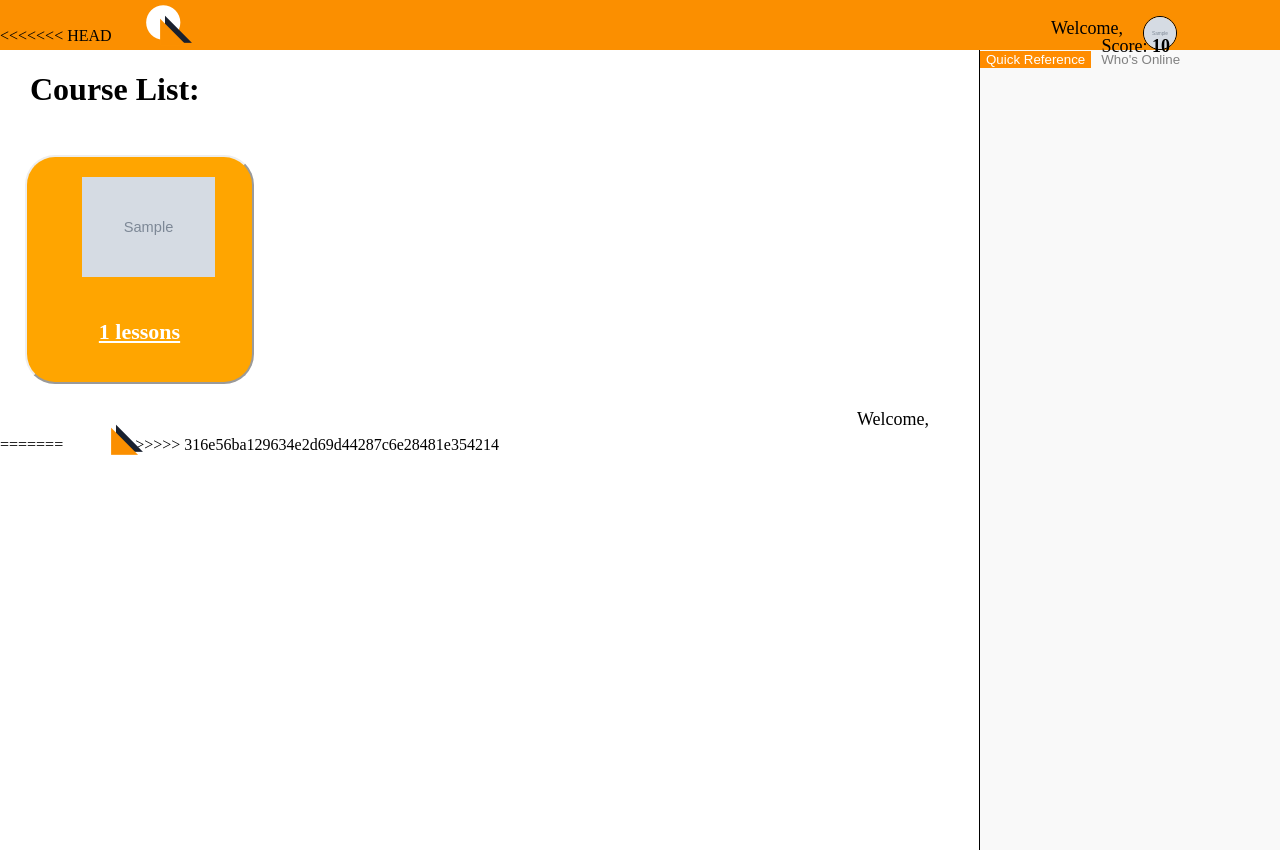
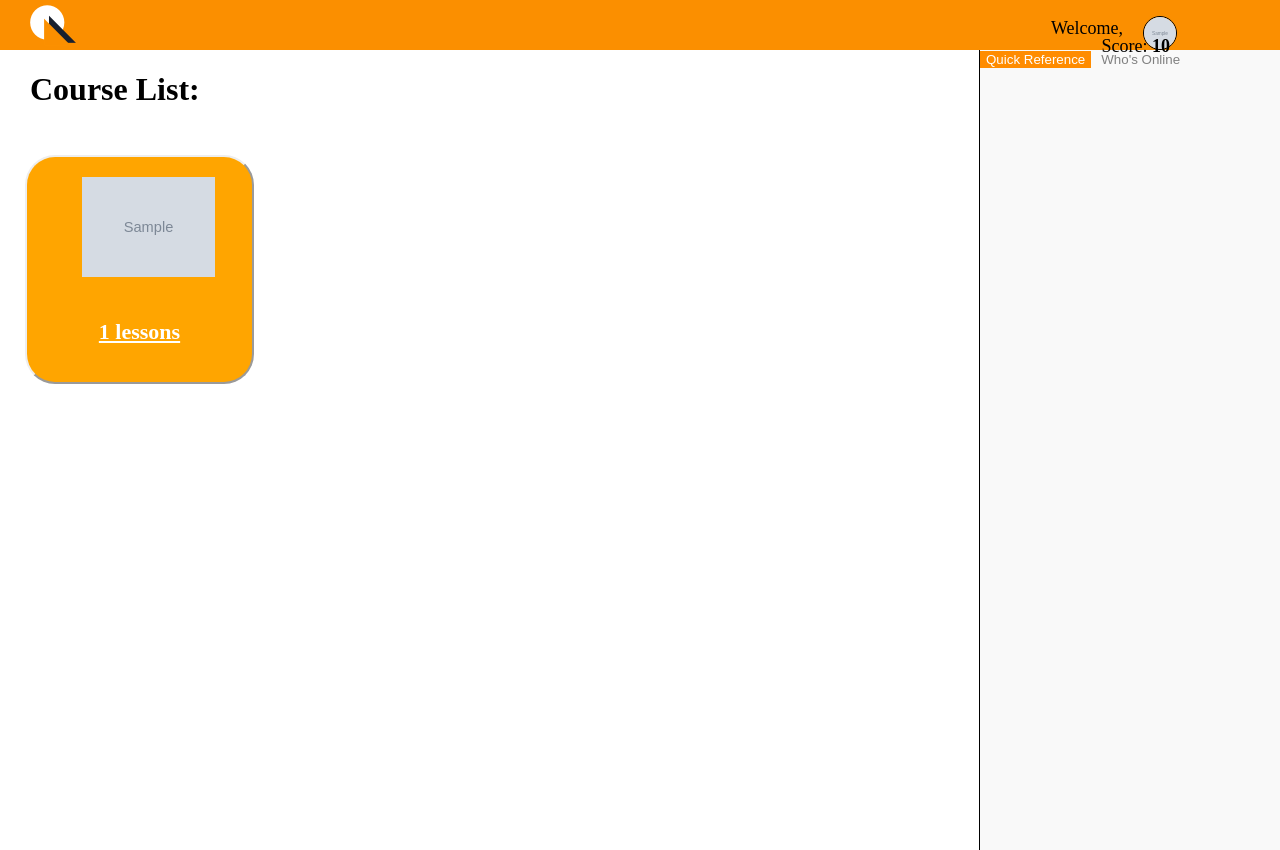
Before and after one commit to Jersyliu/athena, a Django app: page /homepage/courselist/sample/ in a window 1280 px wide. Run offline with Django 3.2, Linux system fonts and the light colour scheme; tables that the repository leaves empty hold one stand-in row (values such as "Sample post"); grey boxes marked "Sample" are stand-in pictures; some libraries are stand-ins or nearby versions.

Commit message:
fix heads

```diff
--- a/homepage/templates/homepage/courselist.html
+++ b/homepage/templates/homepage/courselist.html
@@ -28,7 +28,7 @@
 <link rel="stylesheet" type="text/css" href="{% static 'homepage/course_list_style.css' %}" />
 
     <div class="titleAthena">
-<<<<<<< HEAD
+
         <span class="format_logo"><img  src="{% static 'homepage/images/logo.png' %}"></span>
         <span class="helloUser">
             Welcome, <a class="username" href="{% url 'homepage:profile' User.username %}">{{  User.username }}<img class="img-circle user_pic" src="{% static picture %}" style="height:32;width:32;"></a><span class="score">Score: <strong>{{score}}</strong></span>
@@ -68,12 +68,6 @@
         </div>
     </div>
 
-=======
-        <span><span class="format_logo"><img  src="{% static 'homepage/images/logo.png' %}"></span>
-        <span class="helloUser">Welcome, <a class="username" href="{% url 'homepage:profile' User.username %}">{{  User.username }}</a></span>
-    </div>
->>>>>>> 316e56ba129634e2d69d44287c6e28481e354214
-
     <script>toggleSidebar(document.getElementById("who"), document.getElementById("qrs"));</script>
 {% include './chat.html' %}
 </body>
```
